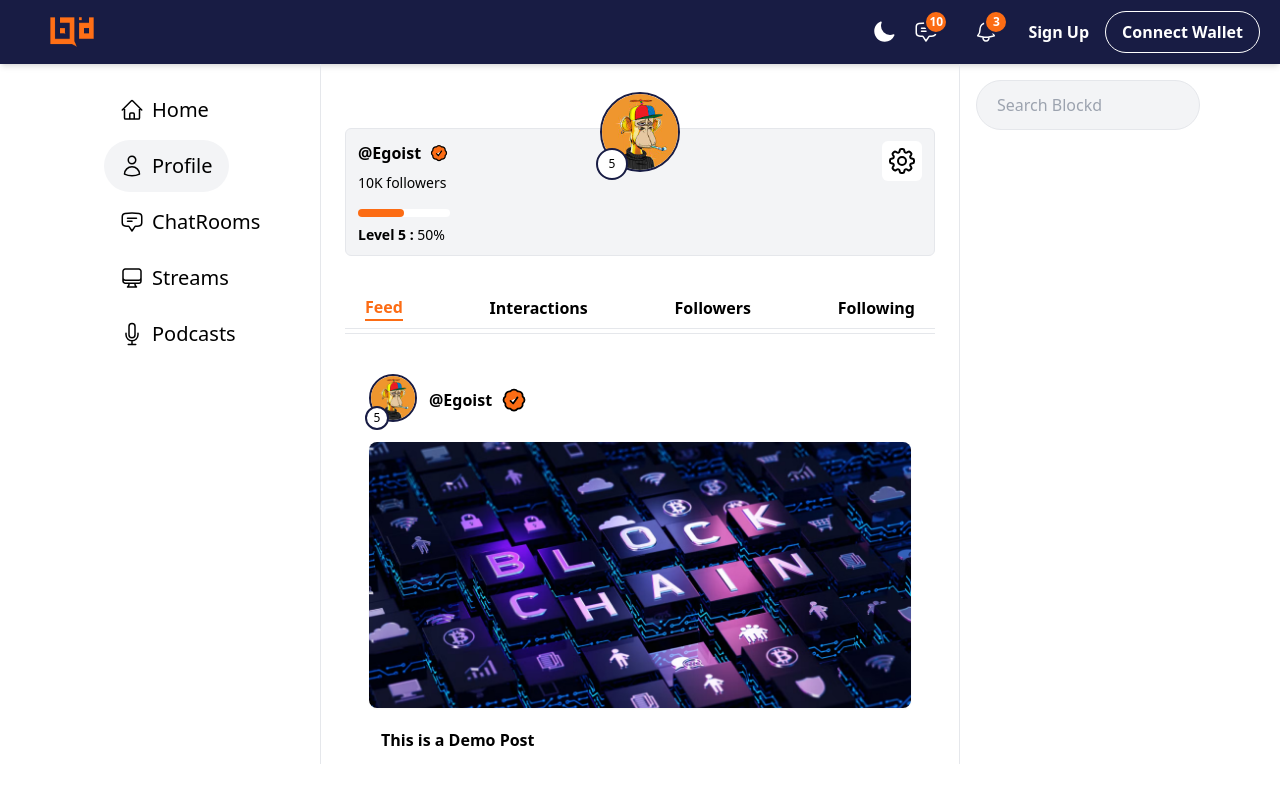
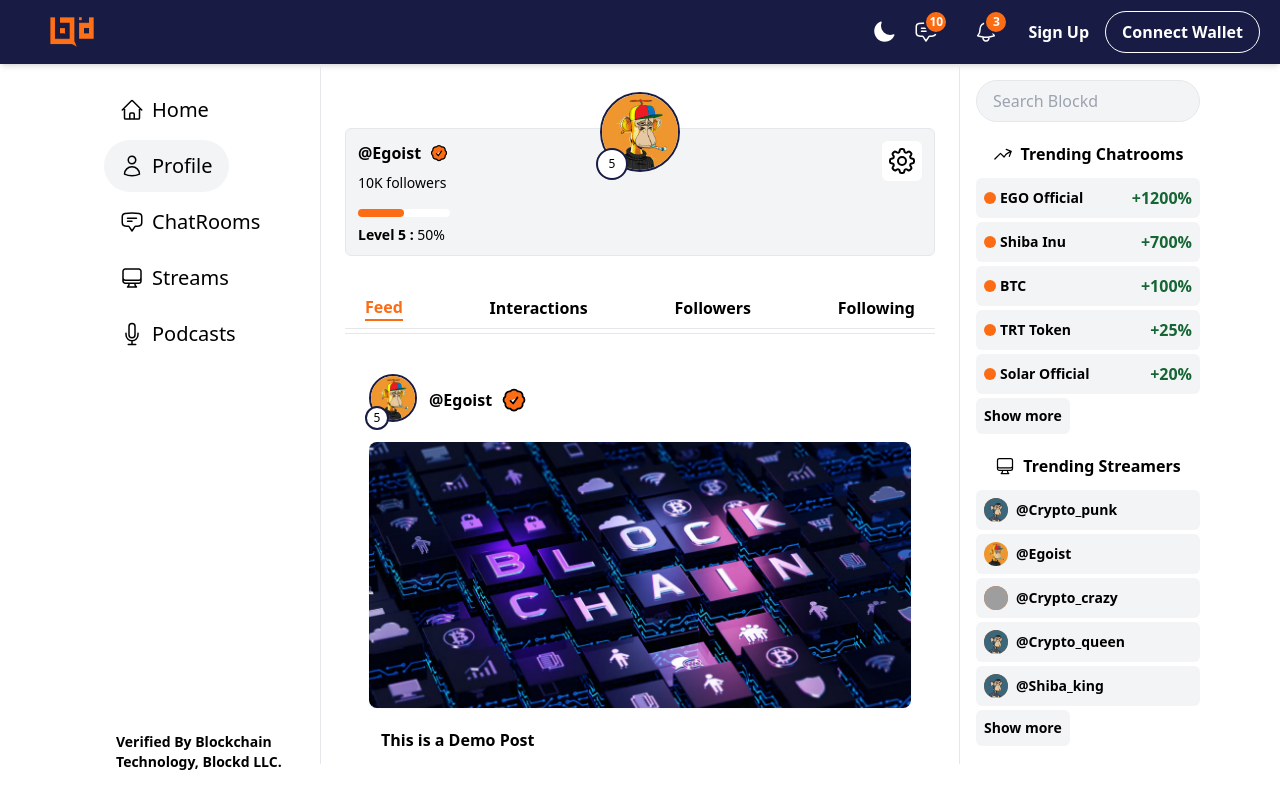
Before and after one commit to BlockdSocial/Blockd, a Next.js app: page /profile in a window 1280 px wide. Built offline with nearby package versions, Linux system fonts and the light colour scheme; grey boxes are pictures that could not be loaded.

Commit message:
Trending

```diff
--- a/components/Navbar/MsgDropDown.tsx
+++ b/components/Navbar/MsgDropDown.tsx
@@ -2,7 +2,7 @@ import React from 'react'
 
 function MsgDropDown() {
     return (
-        <div className="absolute h-40 w-100 right-32 top-16 mt-2 bg-white rounded-md shadow-lg scrollbar-hide overflow-scroll  z-20">
+        <div className="absolute h-60 w-100 right-32 top-16 mt-2 bg-white rounded-md shadow-lg scrollbar-hide overflow-scroll  z-20">
             <div className="py-2 relative">
                 <a href="#" className="flex items-center px-4 py-3 border-b hover:bg-gray-100 -mx-2">
                     <img className="h-8 w-8 rounded-full object-cover mx-1" src="https://images.unsplash.com/photo-1494790108377-be9c29b29330?ixlib=rb-1.2.1&ixid=eyJhcHBfaWQiOjEyMDd9&auto=format&fit=crop&w=334&q=80" alt="avatar" />
@@ -28,8 +28,8 @@ function MsgDropDown() {
                         <span className="font-bold">Abigail Bennett</span> Sent you a picture. 3h
                     </p>
                 </a>
-                <a href="/messages" className="absolute w-full bg-darkblue hover:bg-darkblue/80 dark:bg-gray-700 dark:hover:bg-gray-800 text-white dark:text-white text-center font-bold py-2">See all messages</a>
             </div>
+            <a href="/messages" className="absolute w-full bg-darkblue hover:bg-darkblue/80 dark:bg-gray-700 dark:hover:bg-gray-800 text-white dark:text-white text-center font-bold py-2">See all messages</a>
         </div>
     )
 }
--- a/components/Navbar/NotifDropDown.tsx
+++ b/components/Navbar/NotifDropDown.tsx
@@ -2,7 +2,7 @@ import React from 'react'
 
 function NotifDropDown() {
     return (
-        <div className="absolute w-100 h-40 right-20 top-16 mt-2 dark:border dark:border-white bg-white rounded-md shadow-lg scrollbar-hide overflow-scroll  z-20">
+        <div className="absolute w-100 h-60 right-20 top-16 mt-2 dark:border dark:border-white bg-white rounded-md shadow-lg scrollbar-hide overflow-scroll  z-20">
             <div className="py-2">
                 <a href="#" className="flex items-center px-4 py-3 border-b hover:bg-gray-100 -mx-2">
                     <img className="h-8 w-8 rounded-full object-cover mx-1" src="https://images.unsplash.com/photo-1494790108377-be9c29b29330?ixlib=rb-1.2.1&ixid=eyJhcHBfaWQiOjEyMDd9&auto=format&fit=crop&w=334&q=80" alt="avatar" />
--- a/components/Sidebar/Sidebar.tsx
+++ b/components/Sidebar/Sidebar.tsx
@@ -6,7 +6,7 @@ import {
     ChatBubbleBottomCenterTextIcon,
     UserIcon,
     HomeIcon,
-    BellIcon,
+    CheckBadgeIcon,
 } from '@heroicons/react/24/outline'
 import Link from 'next/link';
 import { useRouter } from 'next/router'
@@ -16,7 +16,7 @@ function Sidebar() {
     let location = useRouter();
 
     return (
-        <div className='flex flex-col col-span-1 md:col-span-2 items-center px-4 mt-3 md:mt-0 md:p-4 lg:pl-10 md:items-start'>
+        <div className='relative flex flex-col col-span-1 md:col-span-2 items-center px-4 mt-3 md:mt-0 md:p-4 lg:pl-10 md:items-start'>
             <Link href="/" className='active'>
                 {location.pathname === '/' ? (
                     <SidebarRow Icon={HomeIcon} title="Home" active='bg-gray-100 dark:bg-lightgray'/>
@@ -40,6 +40,11 @@ function Sidebar() {
             <Link href="">
                 <SidebarRow Icon={MicrophoneIcon} title="Podcasts" active='' />
             </Link>
+            <div className='md:flex items-center justify-center absolute bottom-0 hidden'>
+                <p className='p-3 text-sm items-center justify-start font-semibold'>
+                    Verified By Blockchain Technology, Blockd LLC.
+                </p>
+            </div>
         </div>
     )
 }
--- /dev/null
+++ b/components/Widgets/TrendingChatrooms.tsx
@@ -0,0 +1,98 @@
+import React from 'react'
+import {
+    ArrowTrendingUpIcon,
+} from '@heroicons/react/24/outline'
+import Link from 'next/link'
+
+function TrendingChatrooms() {
+    return (
+        <div>
+            <div className='flex items-center justify-center rounded-md space-x-2 p-2 mt-3'>
+                <ArrowTrendingUpIcon className='w-5 h-5' />
+                <p className='font-semibold'>
+                    Trending Chatrooms
+                </p>
+            </div>
+            <Link href="/chatroom" className='grid grid-cols-8 bg-gray-100 hover:bg-gray-200 dark:hover:bg-darkgray dark:bg-lightgray rounded-md space-x-1 p-2 mt-1'>
+                <div className='flex items-center justify-start col-span-8 lg:col-span-5 space-x-1'>
+                    <div className='rounded-full w-3 h-3 bg-blockd'>
+                    </div>
+                    <p className='font-semibold text-sm'>
+                        EGO Official
+                    </p>
+                </div>
+                <div className='lg:flex items-center justify-end lg:col-span-3 hidden'>
+                    <p className='font-semibold text-green-800 dark:text-white'>
+                        +1200%
+                    </p>
+                </div>
+            </Link>
+            <Link href="/chatroom" className='grid grid-cols-8 bg-gray-100 hover:bg-gray-200 dark:hover:bg-darkgray dark:bg-lightgray rounded-md space-x-1 p-2 mt-1'>
+                <div className='flex items-center justify-start col-span-8 lg:col-span-5 space-x-1'>
+                    <div className='rounded-full w-3 h-3 bg-blockd'>
+                    </div>
+                    <p className='font-semibold text-sm'>
+                        Shiba Inu
+                    </p>
+                </div>
+                <div className='lg:flex items-center justify-end lg:col-span-3 hidden'>
+                    <p className='font-semibold text-green-800 dark:text-white'>
+                        +700%
+                    </p>
+                </div>
+            </Link>
+            <Link href="/chatroom" className='grid grid-cols-8 bg-gray-100 hover:bg-gray-200 dark:hover:bg-darkgray dark:bg-lightgray rounded-md space-x-1 p-2 mt-1'>
+                <div className='flex items-center justify-start col-span-8 lg:col-span-5 space-x-1'>
+                    <div className='rounded-full w-3 h-3 bg-blockd'>
+                    </div>
+                    <p className='font-semibold text-sm'>
+                        BTC
+                    </p>
+                </div>
+                <div className='lg:flex items-center justify-end lg:col-span-3 hidden'>
+                    <p className='font-semibold text-green-800 dark:text-white'>
+                        +100%
+                    </p>
+                </div>
+            </Link>
+            <Link href="/chatroom" className='grid grid-cols-8 bg-gray-100 hover:bg-gray-200 dark:hover:bg-darkgray dark:bg-lightgray rounded-md space-x-1 p-2 mt-1'>
+                <div className='flex items-center justify-start col-span-8 lg:col-span-5 space-x-1'>
+                    <div className='rounded-full w-3 h-3 bg-blockd'>
+                    </div>
+                    <p className='font-semibold text-sm'>
+                        TRT Token
+                    </p>
+                </div>
+                <div className='lg:flex items-center justify-end lg:col-span-3 hidden'>
+                    <p className='font-semibold text-green-800 dark:text-white'>
+                        +25%
+                    </p>
+                </div>
+            </Link>
+            <Link href="/chatroom" className='grid grid-cols-8 bg-gray-100 hover:bg-gray-200 dark:hover:bg-darkgray dark:bg-lightgray rounded-md space-x-1 p-2 mt-1'>
+                <div className='flex items-center justify-start col-span-8 lg:col-span-5 space-x-1'>
+                    <div className='rounded-full w-3 h-3 bg-blockd'>
+                    </div>
+                    <p className='font-semibold text-sm'>
+                        Solar Official
+                    </p>
+                </div>
+                <div className='lg:flex items-center justify-end lg:col-span-3 hidden'>
+                    <p className='font-semibold text-green-800 dark:text-white'>
+                        +20%
+                    </p>
+                </div>
+            </Link>
+            <div className='flex items-center justify-start'>
+                <Link href="/trendingchatrooms" className='flex items-center justify-start bg-gray-100 hover:bg-gray-200 dark:hover:bg-darkgray dark:bg-lightgray rounded-md w-fit p-2 mt-1'>
+                    <p className='font-semibold text-sm'>
+                        Show more
+                    </p>
+                </Link>
+            </div>
+
+        </div>
+    )
+}
+
+export default TrendingChatrooms
--- /dev/null
+++ b/components/Widgets/TrendingStreams.tsx
@@ -0,0 +1,68 @@
+import React from 'react'
+import {
+    ComputerDesktopIcon,
+} from '@heroicons/react/24/outline'
+import Link from 'next/link'
+
+function TrendingStreams() {
+    return (
+        <div>
+            <div className='flex items-center justify-center rounded-md space-x-2 p-2 mt-3'>
+                <ComputerDesktopIcon className='w-5 h-5' />
+                <p className='font-semibold'>
+                    Trending Streamers
+                </p>
+            </div>
+            <Link href="/chatroom" className='grid grid-cols-8 bg-gray-100 hover:bg-gray-200 dark:hover:bg-darkgray dark:bg-lightgray rounded-md space-x-1 p-2 mt-1'>
+                <div className='flex items-center justify-start col-span-8 lg:col-span-5 space-x-2'>
+                    <img src="/images/pfp1.jpg" className='rounded-full w-6 h-6 bg-blockd' />
+                    <p className='font-semibold text-sm'>
+                        @Crypto_punk
+                    </p>
+                </div>
+            </Link>
+            <Link href="/chatroom" className='grid grid-cols-8 bg-gray-100 hover:bg-gray-200 dark:hover:bg-darkgray dark:bg-lightgray rounded-md space-x-1 p-2 mt-1'>
+                <div className='flex items-center justify-start col-span-8 lg:col-span-5 space-x-2'>
+                    <img src="/images/pfp2.jpg" className='rounded-full w-6 h-6 bg-blockd' />
+                    <p className='font-semibold text-sm'>
+                        @Egoist
+                    </p>
+                </div>
+            </Link>
+            <Link href="/chatroom" className='grid grid-cols-8 bg-gray-100 hover:bg-gray-200 dark:hover:bg-darkgray dark:bg-lightgray rounded-md space-x-1 p-2 mt-1'>
+                <div className='flex items-center justify-start col-span-8 lg:col-span-5 space-x-2'>
+                    <img src="/images/pfp3.jpg" className='rounded-full w-6 h-6 bg-blockd' />
+                    <p className='font-semibold text-sm'>
+                        @Crypto_crazy
+                    </p>
+                </div>
+            </Link>
+            <Link href="/chatroom" className='grid grid-cols-8 bg-gray-100 hover:bg-gray-200 dark:hover:bg-darkgray dark:bg-lightgray rounded-md space-x-1 p-2 mt-1'>
+                <div className='flex items-center justify-start col-span-8 lg:col-span-5 space-x-2'>
+                    <img src="/images/pfp1.jpg" className='rounded-full w-6 h-6 bg-blockd' />
+                    <p className='font-semibold text-sm'>
+                        @Crypto_queen
+                    </p>
+                </div>
+            </Link>
+            <Link href="/chatroom" className='grid grid-cols-8 bg-gray-100 hover:bg-gray-200 dark:hover:bg-darkgray dark:bg-lightgray rounded-md space-x-1 p-2 mt-1'>
+                <div className='flex items-center justify-start col-span-8 lg:col-span-5 space-x-2'>
+                    <img src="/images/pfp1.jpg" className='rounded-full w-6 h-6 bg-blockd' />
+                    <p className='font-semibold text-sm'>
+                        @Shiba_king
+                    </p>
+                </div>
+            </Link>
+            <div className='flex items-center justify-start'>
+                <Link href="/trendingstreams" className='flex items-center justify-start bg-gray-100 hover:bg-gray-200 dark:hover:bg-darkgray dark:bg-lightgray rounded-md w-fit p-2 mt-1'>
+                    <p className='font-semibold text-sm'>
+                        Show more
+                    </p>
+                </Link>
+            </div>
+
+        </div>
+    )
+}
+
+export default TrendingStreams
--- a/components/Widgets/Widgets.tsx
+++ b/components/Widgets/Widgets.tsx
@@ -2,19 +2,22 @@ import React from 'react'
 import {
   MagnifyingGlassIcon,
 } from '@heroicons/react/24/outline'
+import TrendingChatrooms from './TrendingChatrooms'
+import TrendingStreams from './TrendingStreams'
 
 function Widgets() {
   return (
-    <div className='h-full px-2 col-span-2 hidden md:inline md:p-4'>
+    <div className='h-full px-2 col-span-2 hidden md:inline md:p-4 max-h-screen scrollbar-hide overflow-scroll '>
       {/* Search */}
-      <div className='flex items-center space-x-2 bg-gray-100 dark:bg-darkgray p-3 rounded-full dark:border-white dark:hover:border-blockd border group'>
-        <MagnifyingGlassIcon  className="w-4 h-4 text-gray-400 dark:text-white dark:group-hover:text-blockd" />
+      <div className='flex items-center space-x-2 bg-gray-100 p-2 dark:bg-darkgray rounded-full dark:border-white dark:hover:border-blockd border group'>
+        <MagnifyingGlassIcon className="w-5 h-5 text-gray-400 dark:text-white dark:group-hover:text-blockd" />
         <input
           type="text"
           placeholder="Search Blockd"
           className='flex-1 outline-none bg-transparent'/>
       </div>
-
+      <TrendingChatrooms />
+      <TrendingStreams />
     </div>
   )
 }
```
Also changed, not shown: pages/chatroom.tsx (added, +9 -0 lines), pages/trendingchatrooms.tsx (added, +9 -0 lines), pages/trendingstreams.tsx (added, +9 -0 lines).
